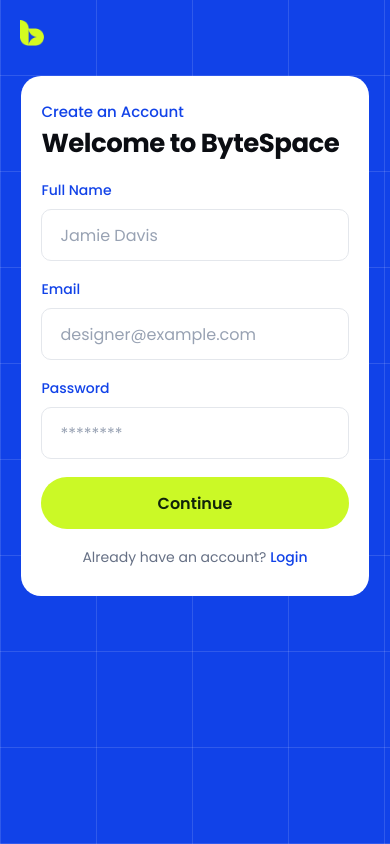
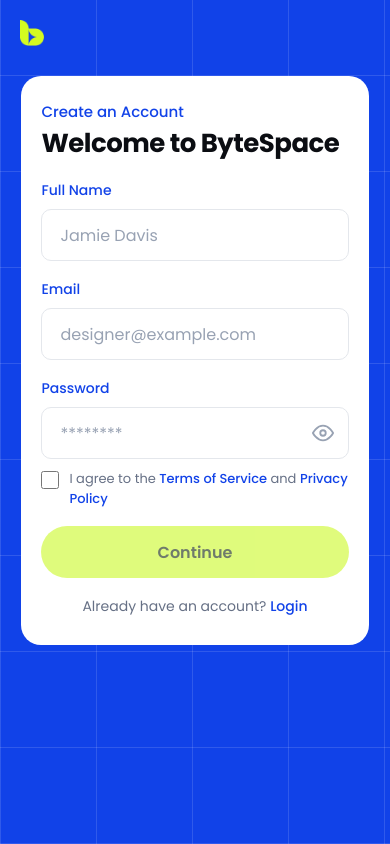
Before and after one commit to hasibzero/byte-space, a Next.js app: page /signup in a window 390 px wide. Built offline with nearby package versions, Linux system fonts and the light colour scheme.

Commit message:
polish(signin/signup): add validation, password toggle, loading states, remember me, terms checkbox

```diff
--- a/src/app/layout.js
+++ b/src/app/layout.js
@@ -18,7 +18,7 @@ export const metadata = {
 export default function RootLayout({ children }) {
   return (
     <html lang="en" className={poppins.variable}>
-      <body>{children}</body>
+      <body suppressHydrationWarning>{children}</body>
     </html>
   );
 }
--- a/src/components/account/AccountField.jsx
+++ b/src/components/account/AccountField.jsx
@@ -6,21 +6,50 @@ import styles from "./AccountField.module.css";
  * Both account routes render the same label-above-control pattern, so the
  * markup and metrics live here and each form only supplies its field config.
  */
-export default function AccountField({ field }) {
+export default function AccountField({ field, error, onChange, showToggle, showPassword, onToggleShowPassword }) {
+  const inputType = showToggle ? (showPassword ? "text" : field.type) : field.type;
+
   return (
     <div className={styles.field}>
       <label className={styles.label} htmlFor={field.name}>
         {field.label}
       </label>
+      <div className={styles.inputWrapper}>
         <input
           id={field.name}
           className={styles.input}
-        type={field.type}
+          type={inputType}
           name={field.name}
           autoComplete={field.autoComplete}
           placeholder={field.placeholder}
           required
+          onChange={(e) => onChange?.(e.target.value)}
+          aria-invalid={error ? "true" : "false"}
+          aria-describedby={error ? `${field.name}-error` : undefined}
         />
+        {showToggle && (
+          <button
+            type="button"
+            className={styles.toggle}
+            onClick={onToggleShowPassword}
+            aria-label={showPassword ? "Hide password" : "Show password"}
+            aria-pressed={showPassword}
+          >
+            {showPassword ? (
+              <svg viewBox="0 0 24 24" fill="none" stroke="currentColor" strokeWidth="2" strokeLinecap="round" strokeLinejoin="round" aria-hidden="true" focusable="false">
+                <path d="M17.94 17.94A10.07 10.07 0 0 1 12 20c-7 0-11-8-11-8a18.45 18.45 0 0 1 5.06-5.94M9.9 4.24A9.12 9.12 0 0 1 12 4c7 0 11 8 11 8a18.5 18.5 0 0 1-2.16 3.19m-6.72-1.07a3 3 0 1 1-4.24-4.24" />
+                <line x1="1" y1="1" x2="23" y2="23" />
+              </svg>
+            ) : (
+              <svg viewBox="0 0 24 24" fill="none" stroke="currentColor" strokeWidth="2" strokeLinecap="round" strokeLinejoin="round" aria-hidden="true" focusable="false">
+                <path d="M1 12s4-8 11-8 11 8 11 8-4 8-11 8-11-8-11-8z" />
+                <circle cx="12" cy="12" r="3" />
+              </svg>
+            )}
+          </button>
+        )}
+      </div>
+      {error && <span id={`${field.name}-error`} className={styles.error} role="alert">{error}</span>}
     </div>
   );
 }
--- a/src/components/account/AccountField.module.css
+++ b/src/components/account/AccountField.module.css
@@ -4,6 +4,12 @@
   font-size: clamp(13px, 0.95vw, 15px);
   font-weight: 500;
   color: var(--hero-bg);
+}
+
+.inputWrapper {
+  position: relative;
+  display: flex;
+  align-items: center;
 }
 
 .input {
@@ -15,8 +21,6 @@
   border-radius: 8px;
   background-color: #ffffff;
   color: #101828;
-  /* `font: inherit` so the control uses Poppins rather than the browser
-     default inside form elements. */
   font: inherit;
   font-size: clamp(14px, 1.1vw, 18px);
   transition: border-color 0.2s ease, box-shadow 0.2s ease;
@@ -24,8 +28,6 @@
 
 .input::placeholder {
   color: #98a2b3;
-  /* Keeps a long placeholder inside the rounded control instead of letting it
-     run under the padding on narrow cards. */
   text-overflow: ellipsis;
 }
 
@@ -35,6 +37,51 @@
   box-shadow: 0 0 0 3px rgba(203, 249, 38, 0.45);
 }
 
+.input[aria-invalid="true"] {
+  border-color: #f04438;
+}
+
+.input[aria-invalid="true"]:focus-visible {
+  box-shadow: 0 0 0 3px rgba(240, 68, 56, 0.3);
+}
+
+.toggle {
+  position: absolute;
+  right: clamp(12px, 1vw, 16px);
+  display: flex;
+  align-items: center;
+  justify-content: center;
+  width: 28px;
+  height: 28px;
+  border: 0;
+  background: transparent;
+  color: #98a2b3;
+  cursor: pointer;
+  padding: 0;
+  transition: color 0.2s ease;
+}
+
+.toggle:hover {
+  color: #667085;
+}
+
+.toggle:focus-visible {
+  outline: none;
+  color: var(--hero-bg);
+}
+
+.toggle svg {
+  width: 22px;
+  height: 22px;
+}
+
+.error {
+  display: block;
+  margin-top: clamp(6px, 0.5vw, 8px);
+  font-size: clamp(12px, 0.9vw, 14px);
+  color: #f04438;
+}
+
 @media (max-width: 720px) {
   .label {
     font-size: 14px;
@@ -42,10 +89,16 @@
   }
 
   .input {
-    /* 52px clears the 44px minimum touch target comfortably, and 16px keeps
-       iOS Safari from zooming the viewport on focus. */
     height: 52px;
     font-size: 16px;
     border-radius: 10px;
   }
+
+  .toggle {
+    right: 12px;
+  }
+
+  .error {
+    font-size: 13px;
+  }
 }
--- a/src/components/signin/SigninForm.module.css
+++ b/src/components/signin/SigninForm.module.css
@@ -8,6 +8,41 @@
   justify-content: space-between;
   gap: clamp(16px, 2.4vw, 32px);
   flex: 1 1 auto;
+}
+
+.options {
+  display: flex;
+  align-items: center;
+  justify-content: space-between;
+  gap: clamp(12px, 1vw, 16px);
+}
+
+.remember {
+  display: flex;
+  align-items: center;
+  gap: 8px;
+  font-size: clamp(13px, 1vw, 15px);
+  color: #667085;
+  cursor: pointer;
+}
+
+.remember input[type="checkbox"] {
+  width: 18px;
+  height: 18px;
+  accent-color: var(--hero-accent);
+  border: 1px solid #e4e7ec;
+  border-radius: 4px;
+}
+
+.forgotLink {
+  font-size: clamp(13px, 1vw, 15px);
+  color: var(--hero-bg);
+  font-weight: 500;
+  text-decoration: none;
+}
+
+.forgotLink:hover {
+  text-decoration: underline;
 }
 
 .submit {
@@ -24,12 +59,17 @@
   transition: filter 0.2s ease, transform 0.15s ease;
 }
 
-.submit:hover {
+.submit:hover:not(:disabled) {
   filter: brightness(0.93);
 }
 
-.submit:active {
+.submit:active:not(:disabled) {
   transform: scale(0.99);
+}
+
+.submit:disabled {
+  opacity: 0.6;
+  cursor: not-allowed;
 }
 
 .divider {
@@ -55,8 +95,6 @@
   padding: 0;
   display: flex;
   align-items: center;
-  /* The provider buttons sit in the middle of the card, not against its
-     leading edge. */
   justify-content: center;
   gap: clamp(16px, 1.6vw, 24px);
 }
@@ -75,10 +113,15 @@
   transition: border-color 0.2s ease, box-shadow 0.2s ease, transform 0.15s ease;
 }
 
-.provider:hover {
+.provider:hover:not(:disabled) {
   border-color: #d0d5dd;
   box-shadow: 0 8px 20px rgba(16, 24, 40, 0.08);
   transform: translateY(-2px);
+}
+
+.provider:disabled {
+  opacity: 0.6;
+  cursor: not-allowed;
 }
 
 .providerIcon {
@@ -111,6 +154,12 @@
     gap: 18px;
   }
 
+  .options {
+    flex-direction: column;
+    align-items: flex-start;
+    gap: 12px;
+  }
+
   .submit {
     align-self: stretch;
     width: 100%;
--- a/src/components/signup/SignupForm.jsx
+++ b/src/components/signup/SignupForm.jsx
@@ -6,29 +6,124 @@ import AccountField from "@/components/account/AccountField";
 import { signupCopy, signupFields, signupSubmit } from "./signupData";
 import styles from "./SignupForm.module.css";
 
-/**
- * Create-account form.
- *
- * There is no authentication backend in this front-end assignment, so the
- * submit handler keeps the user on the page and reports the state inline
- * instead of navigating away.
- */
+function EyeIcon({ className }) {
+  return (
+    <svg className={className} viewBox="0 0 24 24" fill="none" stroke="currentColor" strokeWidth="2" strokeLinecap="round" strokeLinejoin="round" aria-hidden="true" focusable="false">
+      <path d="M1 12s4-8 11-8 11 8 11 8-4 8-11 8-11-8-11-8z" />
+      <circle cx="12" cy="12" r="3" />
+    </svg>
+  );
+}
+
+function EyeOffIcon({ className }) {
+  return (
+    <svg className={className} viewBox="0 0 24 24" fill="none" stroke="currentColor" strokeWidth="2" strokeLinecap="round" strokeLinejoin="round" aria-hidden="true" focusable="false">
+      <path d="M17.94 17.94A10.07 10.07 0 0 1 12 20c-7 0-11-8-11-8a18.45 18.45 0 0 1 5.06-5.94M9.9 4.24A9.12 9.12 0 0 1 12 4c7 0 11 8 11 8a18.5 18.5 0 0 1-2.16 3.19m-6.72-1.07a3 3 0 1 1-4.24-4.24" />
+      <line x1="1" y1="1" x2="23" y2="23" />
+    </svg>
+  );
+}
+
+const emailRegex = /^[^\s@]+@[^\s@]+\.[^\s@]+$/;
+
 export default function SignupForm() {
   const [submitted, setSubmitted] = useState(false);
+  const [loading, setLoading] = useState(false);
+  const [errors, setErrors] = useState({});
+  const [showPassword, setShowPassword] = useState(false);
+  const [agreedToTerms, setAgreedToTerms] = useState(false);
 
-  function handleSubmit(event) {
+  function validateForm(formData) {
+    const newErrors = {};
+    if (!formData.name) {
+      newErrors.name = "Full name is required";
+    } else if (formData.name.trim().length < 2) {
+      newErrors.name = "Name must be at least 2 characters";
+    }
+    if (!formData.email) {
+      newErrors.email = "Email is required";
+    } else if (!emailRegex.test(formData.email)) {
+      newErrors.email = "Enter a valid email address";
+    }
+    if (!formData.password) {
+      newErrors.password = "Password is required";
+    } else if (formData.password.length < 8) {
+      newErrors.password = "Password must be at least 8 characters";
+    }
+    if (!agreedToTerms) {
+      newErrors.terms = "You must agree to the Terms and Privacy Policy";
+    }
+    return newErrors;
+  }
+
+  async function handleSubmit(event) {
     event.preventDefault();
+    const formData = new FormData(event.currentTarget);
+    const data = Object.fromEntries(formData.entries());
+    const newErrors = validateForm(data);
+
+    if (Object.keys(newErrors).length > 0) {
+      setErrors(newErrors);
+      return;
+    }
+
+    setErrors({});
+    setLoading(true);
+
+    await new Promise((resolve) => setTimeout(resolve, 1000));
+
+    setLoading(false);
     setSubmitted(true);
+  }
+
+  function handleChange(name, value) {
+    if (errors[name]) {
+      setErrors((prev) => ({ ...prev, [name]: null }));
+    }
+  }
+
+  function handleTermsChange(checked) {
+    setAgreedToTerms(checked);
+    if (checked && errors.terms) {
+      setErrors((prev) => ({ ...prev, terms: null }));
+    }
   }
 
   return (
     <form className={styles.form} onSubmit={handleSubmit}>
       {signupFields.map((field) => (
-        <AccountField key={field.name} field={field} />
+        <AccountField
+          key={field.name}
+          field={field}
+          error={errors[field.name]}
+          onChange={(value) => handleChange(field.name, value)}
+          showToggle={field.name === "password"}
+          showPassword={showPassword}
+          onToggleShowPassword={() => setShowPassword((prev) => !prev)}
+        />
       ))}
 
-      <button className={styles.submit} type="submit">
-        {submitted ? "Account created" : signupSubmit}
+      <div className={styles.terms}>
+        <label className={styles.termsLabel}>
+          <input
+            type="checkbox"
+            name="terms"
+            checked={agreedToTerms}
+            onChange={(e) => handleTermsChange(e.target.checked)}
+            required
+          />
+          <span>
+            I agree to the{" "}
+            <a href="/terms" className={styles.termsLink}>Terms of Service</a>{" "}
+            and{" "}
+            <a href="/privacy" className={styles.termsLink}>Privacy Policy</a>
+          </span>
+        </label>
+        {errors.terms && <span className={styles.error} role="alert">{errors.terms}</span>}
+      </div>
+
+      <button className={styles.submit} type="submit" disabled={loading || !agreedToTerms}>
+        {loading ? "Creating account..." : submitted ? "Account created" : signupSubmit}
       </button>
 
       <p className={styles.prompt}>
--- a/src/components/signup/SignupForm.module.css
+++ b/src/components/signup/SignupForm.module.css
@@ -24,12 +24,57 @@
   transition: filter 0.2s ease, transform 0.15s ease;
 }
 
-.submit:hover {
+.submit:hover:not(:disabled) {
   filter: brightness(0.93);
 }
 
-.submit:active {
+.submit:active:not(:disabled) {
   transform: scale(0.99);
+}
+
+.submit:disabled {
+  opacity: 0.6;
+  cursor: not-allowed;
+}
+
+.terms {
+  margin-top: -8px;
+}
+
+.termsLabel {
+  display: flex;
+  align-items: flex-start;
+  gap: 10px;
+  font-size: clamp(12px, 0.95vw, 14px);
+  line-height: 1.5;
+  color: #667085;
+  cursor: pointer;
+}
+
+.termsLabel input[type="checkbox"] {
+  flex-shrink: 0;
+  margin-top: 2px;
+  width: 18px;
+  height: 18px;
+  accent-color: var(--hero-accent);
+  border: 1px solid #e4e7ec;
+  border-radius: 4px;
+}
+
+.termsLink {
+  color: var(--hero-bg);
+  font-weight: 500;
+  text-decoration: none;
+}
+
+.termsLink:hover {
+  text-decoration: underline;
+}
+
+.terms .error {
+  margin-left: 28px;
+  font-size: clamp(12px, 0.9vw, 14px);
+  color: #f04438;
 }
 
 .prompt {
@@ -64,6 +109,10 @@
     font-size: 16px;
   }
 
+  .termsLabel {
+    font-size: 13px;
+  }
+
   .prompt {
     font-size: 14px;
   }
```
Also changed, not shown: src/components/signin/SigninForm.jsx (+86 -10 lines). Lines whose indentation alone changed are shown as unchanged.
